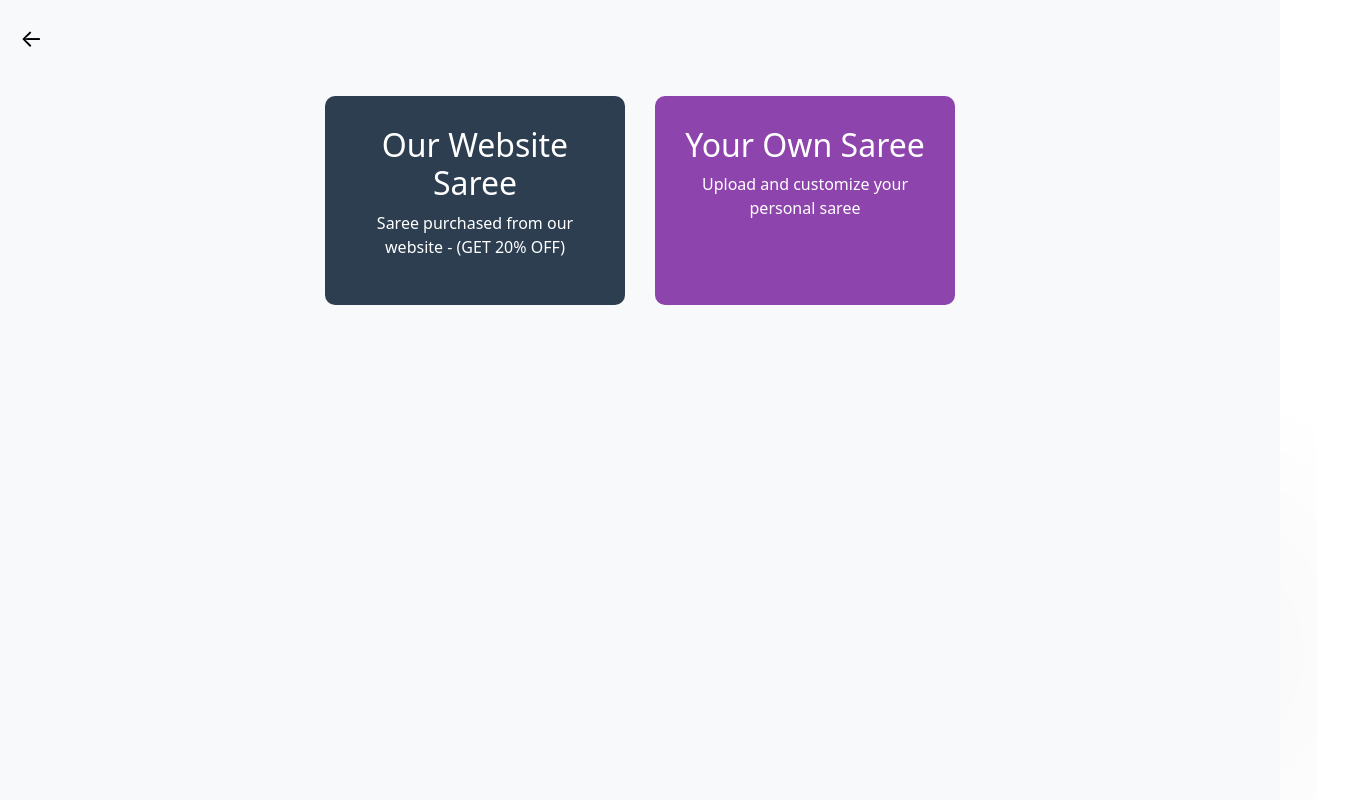
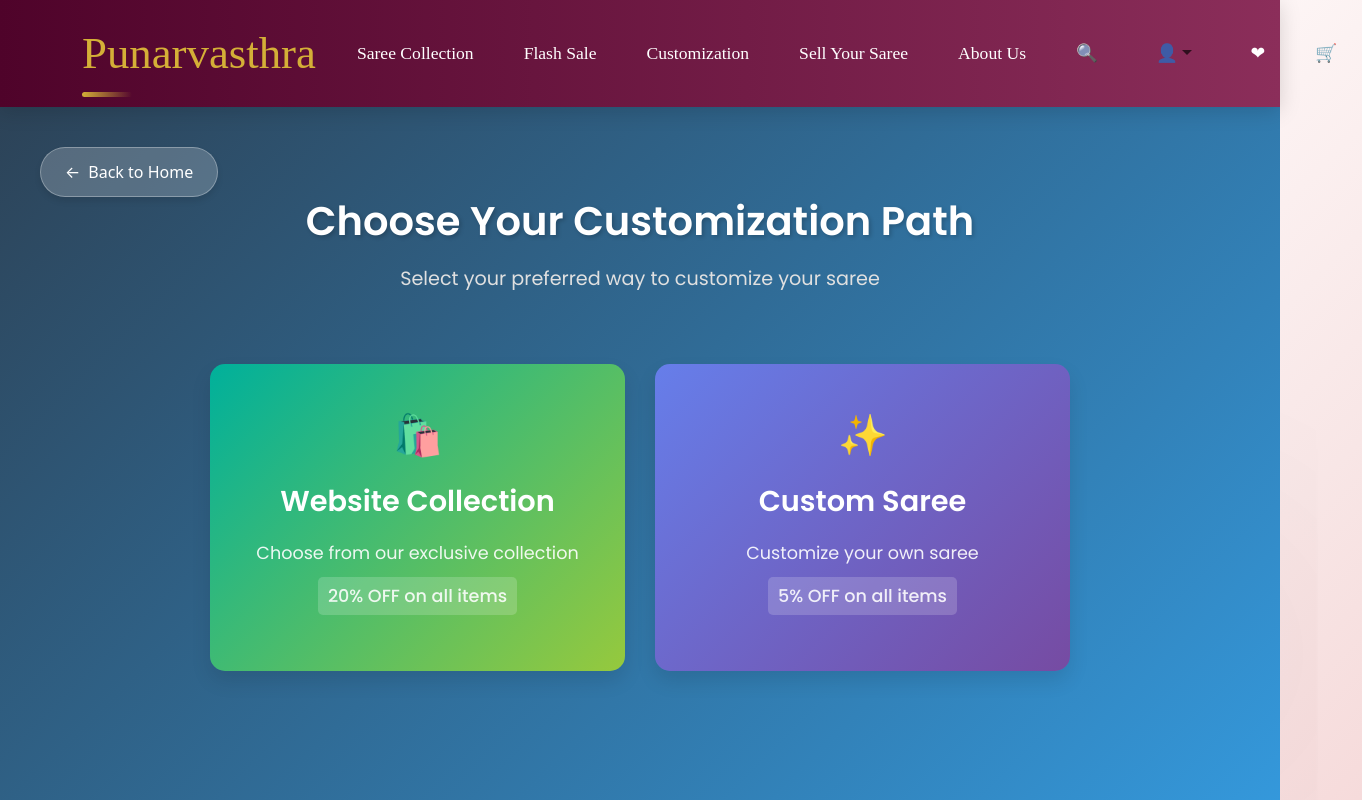
Before and after one commit to NishadiFernando/ITPM_-_NEW, a React (Create React App) app in the folder frontend/: page /customization in a window 1280 px wide. Shown: the whole page, 1362 px wide, since content can reach past the window. Built offline with nearby package versions, Linux system fonts and the light colour scheme.

Commit message:
modify my interfaces

```diff
--- a/frontend/package.json
+++ b/frontend/package.json
@@ -12,6 +12,7 @@
     "axios": "^1.9.0",
     "bootstrap": "^5.3.5",
     "chart.js": "^4.2.1",
+    "framer-motion": "^12.9.5",
     "html2canvas": "^1.4.1",
     "jspdf": "^2.5.1",
     "jspdf-autotable": "^3.5.28",
--- a/frontend/public/index.html
+++ b/frontend/public/index.html
@@ -15,7 +15,7 @@
       user's mobile device or desktop. See https://developers.google.com/web/fundamentals/web-app-manifest/
     -->
     <link rel="manifest" href="%PUBLIC_URL%/manifest.json" />
-    <link href="https://fonts.googleapis.com/css2?family=Playfair+Display:wght@400;600&family=Poppins:wght@300;400;500&display=swap" rel="stylesheet">
+    <link href="https://fonts.googleapis.com/css2?family=Playfair+Display:wght@400;700&family=Poppins:wght@400;500;600&display=swap" rel="stylesheet">
     <!--
       Notice the use of %PUBLIC_URL% in the tags above.
       It will be replaced with the URL of the `public` folder during the build.
--- a/frontend/src/Tailor/CustomizationPage.js
+++ b/frontend/src/Tailor/CustomizationPage.js
@@ -1,104 +1,204 @@
 import React from 'react';
 import { Link } from 'react-router-dom';
+import { motion } from 'framer-motion';
+import CustomNavbar from '../Navbar';
 
 const CustomizationPage = () => {
   const styles = {
     container: {
       minHeight: '100vh',
-      backgroundColor: '#f8f9fa',
-      padding: '20px',
+      background: 'linear-gradient(135deg, #2C3E50 0%, #3498db 100%)',
+      padding: '0',
+    },
+    mainContent: {
+      padding: '40px 20px',
     },
     header: {
       display: 'flex',
       alignItems: 'center',
-      marginBottom: '40px',
+      marginBottom: '30px',
+      maxWidth: '1200px',
+      margin: '0 auto',
     },
     backButton: {
+      display: 'flex',
+      alignItems: 'center',
       textDecoration: 'none',
-      color: '#000',
-      fontSize: '24px',
-      marginRight: '20px',
+      color: '#ffffff',
+      fontSize: '16px',
+      padding: '12px 24px',
+      borderRadius: '30px',
+      backgroundColor: 'rgba(255, 255, 255, 0.2)',
+      transition: 'all 0.3s ease',
+      boxShadow: '0 4px 6px rgba(0, 0, 0, 0.1)',
+      border: '1px solid rgba(255, 255, 255, 0.3)',
+    },
+    backButtonText: {
+      marginLeft: '8px',
+      fontWeight: '500',
     },
     content: {
       maxWidth: '1200px',
       margin: '0 auto',
       padding: '20px',
-      backgroundColor: 'white',
-      borderRadius: '15px',
-      boxShadow: '0 2px 10px rgba(0,0,0,0.1)',
     },
     title: {
-      color: '#FF1493',
+      color: '#ffffff',
       fontSize: '2.5rem',
       textAlign: 'center',
       marginBottom: '20px',
+      fontFamily: "'Poppins', sans-serif",
+      fontWeight: '600',
+      textShadow: '2px 2px 4px rgba(0,0,0,0.2)',
     },
     subtitle: {
-      color: '#666',
+      color: '#E0E0E0',
       textAlign: 'center',
       fontSize: '1.2rem',
-      marginBottom: '40px',
+      marginBottom: '50px',
+      fontFamily: "'Poppins', sans-serif",
+      fontWeight: '400',
     },
     optionsContainer: {
-      display: 'flex',
-      justifyContent: 'center',
+      display: 'grid',
+      gridTemplateColumns: 'repeat(auto-fit, minmax(300px, 1fr))',
       gap: '30px',
-      flexWrap: 'wrap',
+      maxWidth: '900px',
+      margin: '0 auto',
+      padding: '20px',
     },
     optionCard: {
-      width: '300px',
-      padding: '30px',
-      borderRadius: '10px',
+      display: 'flex',
+      flexDirection: 'column',
+      justifyContent: 'center',
+      alignItems: 'center',
+      padding: '40px 30px',
+      borderRadius: '15px',
       textAlign: 'center',
       cursor: 'pointer',
       textDecoration: 'none',
-      transition: 'transform 0.2s',
+      transition: 'all 0.3s ease',
+      minHeight: '250px',
+      boxShadow: '0 10px 20px rgba(0, 0, 0, 0.1)',
     },
     websiteSaree: {
-      backgroundColor: '#2C3E50',
+      background: 'linear-gradient(135deg, #00b09b, #96c93d)',
       color: 'white',
     },
     ownSaree: {
-      backgroundColor: '#8E44AD',
+      background: 'linear-gradient(135deg, #667eea, #764ba2)',
       color: 'white',
     },
-    cardIcon: {
-      fontSize: '40px',
-      marginBottom: '15px',
-    },
     cardTitle: {
-      fontSize: '1.5rem',
-      marginBottom: '10px',
+      fontSize: '1.8rem',
+      marginBottom: '20px',
+      fontFamily: "'Poppins', sans-serif",
+      color: '#ffffff',
+      fontWeight: '600',
     },
     cardDescription: {
-      fontSize: '1rem',
+      fontSize: '1.1rem',
+      lineHeight: '1.6',
+      fontFamily: "'Poppins', sans-serif",
+      color: '#ffffff',
       opacity: '0.9',
+    },
+    highlight: {
+      backgroundColor: 'rgba(255, 255, 255, 0.2)',
+      padding: '5px 10px',
+      borderRadius: '5px',
+      fontWeight: '500',
+      display: 'inline-block',
+      marginTop: '10px',
+    },
+    icon: {
+      fontSize: '2.5rem',
+      marginBottom: '20px',
+      color: '#ffffff',
     }
   };
 
   return (
     <div style={styles.container}>
+      <CustomNavbar />
+      <motion.div
+        initial={{ opacity: 0 }}
+        animate={{ opacity: 1 }}
+        transition={{ duration: 0.8 }}
+        style={styles.mainContent}
+      >
         <div style={styles.header}>
-        <Link to="/tailor-home" style={styles.backButton}>←</Link>
+          <motion.div
+            whileHover={{ scale: 1.05 }}
+            whileTap={{ scale: 0.95 }}
+          >
+            <Link to="/tailor-home" style={styles.backButton}>
+              <span>←</span>
+              <span style={styles.backButtonText}>Back to Home</span>
+            </Link>
+          </motion.div>
         </div>
 
+        <motion.h1
+          initial={{ y: -30 }}
+          animate={{ y: 0 }}
+          transition={{ type: "spring", stiffness: 100 }}
+          style={styles.title}
+        >
+          Choose Your Customization Path
+        </motion.h1>
+
+        <motion.p
+          initial={{ y: 30 }}
+          animate={{ y: 0 }}
+          transition={{ type: "spring", stiffness: 100 }}
+          style={styles.subtitle}
+        >
+          Select your preferred way to customize your saree
+        </motion.p>
+
         <div style={styles.optionsContainer}>
+          <motion.div
+            whileHover={{
+              scale: 1.03,
+              boxShadow: '0 15px 30px rgba(0, 0, 0, 0.2)'
+            }}
+            whileTap={{ scale: 0.98 }}
+          >
             <Link
               to="/saree-options/website"
               style={{...styles.optionCard, ...styles.websiteSaree}}
             >
-          <h2>Our Website Saree</h2>
-          <p>Saree purchased from our website - (GET 20% OFF)</p>
+              <span style={styles.icon}>🛍️</span>
+              <h2 style={styles.cardTitle}>Website Collection</h2>
+              <p style={styles.cardDescription}>
+                Choose from our exclusive collection
+                <span style={styles.highlight}>20% OFF on all items</span>
+              </p>
             </Link>
+          </motion.div>
 
+          <motion.div
+            whileHover={{
+              scale: 1.03,
+              boxShadow: '0 15px 30px rgba(0, 0, 0, 0.2)'
+            }}
+            whileTap={{ scale: 0.98 }}
+          >
             <Link
               to="/saree-options/own"
               style={{...styles.optionCard, ...styles.ownSaree}}
             >
-          <h2>Your Own Saree</h2>
-          <p>Upload and customize your personal saree</p>
+              <span style={styles.icon}>✨</span>
+              <h2 style={styles.cardTitle}>Custom Saree</h2>
+              <p style={styles.cardDescription}>
+                Customize your own saree
+                <span style={styles.highlight}>5% OFF on all items</span>
+              </p>
             </Link>
+          </motion.div>
         </div>
+      </motion.div>
     </div>
   );
 };
--- a/frontend/src/Tailor/SareeOptions.js
+++ b/frontend/src/Tailor/SareeOptions.js
@@ -1,77 +1,93 @@
 import React from 'react';
-import { useParams, Link, useNavigate, useLocation } from 'react-router-dom';
+import { useParams, Link } from 'react-router-dom';
+import CustomNavbar from '../Navbar';
 
 const SareeOptions = () => {
   const { type } = useParams();
-  const navigate = useNavigate();
-  const location = useLocation();
-  const isWebsiteSaree = location.pathname === '/website-saree';
 
   const styles = {
     container: {
       minHeight: '100vh',
-      backgroundColor: '#FFF5F5',
+      background: 'linear-gradient(135deg, #2C3E50 0%, #3498db 100%)',
+      padding: '0',
+    },
+    mainContent: {
       padding: '20px',
+      maxWidth: '1200px',
+      margin: '0 auto',
     },
     header: {
       display: 'flex',
       alignItems: 'center',
-      marginBottom: '40px',
+      marginBottom: '30px',
     },
     backButton: {
+      display: 'flex',
+      alignItems: 'center',
       textDecoration: 'none',
-      color: '#000',
-      fontSize: '24px',
-      marginRight: '20px',
-      cursor: 'pointer',
-      border: 'none',
-      background: 'none',
-      padding: '10px',
+      color: '#ffffff',
+      fontSize: '16px',
+      padding: '12px 24px',
+      borderRadius: '8px',
+      backgroundColor: 'rgba(255, 255, 255, 0.2)',
+      border: '1px solid rgba(255, 255, 255, 0.3)',
+      transition: 'all 0.3s ease',
+    },
+    backButtonText: {
+      marginLeft: '8px',
+      fontWeight: '500',
     },
     title: {
-      color: '#FF1493',
-      fontSize: '2.5rem',
+      color: '#ffffff',
+      fontSize: '2.2rem',
       textAlign: 'center',
-      marginBottom: '40px',
-      width: '100%',
+      marginBottom: '35px',
+      fontFamily: "'Poppins', sans-serif",
+      fontWeight: '600',
+      transition: 'opacity 0.3s ease',
     },
     optionsGrid: {
       display: 'grid',
-      gridTemplateColumns: 'repeat(auto-fit, minmax(300px, 1fr))',
-      gap: '30px',
-      maxWidth: '1200px',
-      margin: '0 auto',
-      padding: '20px',
+      gridTemplateColumns: 'repeat(auto-fit, minmax(280px, 1fr))',
+      gap: '25px',
+      padding: '15px',
     },
     optionCard: {
-      backgroundColor: 'white',
-      borderRadius: '15px',
+      backgroundColor: '#ffffff',
+      borderRadius: '12px',
       overflow: 'hidden',
-      boxShadow: '0 4px 15px rgba(0,0,0,0.1)',
-      transition: 'transform 0.3s ease',
-      cursor: 'pointer',
+      boxShadow: '0 4px 12px rgba(0,0,0,0.1)',
       textDecoration: 'none',
       color: 'inherit',
+      transition: 'all 0.3s ease',
+      transform: 'translateY(0)',
+      cursor: 'pointer',
     },
     cardImage: {
       width: '100%',
-      height: '250px',
+      height: '220px',
       objectFit: 'cover',
+      transition: 'transform 0.3s ease',
     },
     cardContent: {
       padding: '20px',
       textAlign: 'center',
+      backgroundColor: '#E3F2FD',
+      transition: 'background-color 0.3s ease',
     },
     cardTitle: {
       fontSize: '1.5rem',
-      fontWeight: 'bold',
+      fontWeight: '600',
       marginBottom: '10px',
-      color: '#333',
+      color: '#1565C0',
+      fontFamily: "'Poppins', sans-serif",
     },
     cardDescription: {
-      fontSize: '1rem',
-      color: '#666',
+      fontSize: '1.1rem',
+      color: '#2C3E50',
       marginBottom: '10px',
+      fontFamily: "'Poppins', sans-serif",
+      lineHeight: '1.5',
     },
   };
 
@@ -80,7 +96,7 @@ const SareeOptions = () => {
       title: 'Lehenga',
       description: 'Transform into an elegant lehenga set',
       image: '/images/lehenga.jpg',
-      path: isWebsiteSaree ? '/customize/website-lehenga' : '/customize/lehenga'
+      path: `/customize/${type}-lehenga`
     },
     {
       title: 'Cushion Covers & Curtains',
@@ -114,17 +130,35 @@ const SareeOptions = () => {
     }
   ];
 
-  const handleContinue = () => {
-    navigate(`/customize/${type}`);
+  const handleCardHover = (event) => {
+    event.currentTarget.style.transform = 'translateY(-5px)';
+    event.currentTarget.style.boxShadow = '0 8px 16px rgba(0,0,0,0.15)';
+  };
+
+  const handleCardLeave = (event) => {
+    event.currentTarget.style.transform = 'translateY(0)';
+    event.currentTarget.style.boxShadow = '0 4px 12px rgba(0,0,0,0.1)';
   };
 
   return (
     <div style={styles.container}>
+      <CustomNavbar />
+      <div style={styles.mainContent}>
         <div style={styles.header}>
-        <Link to="/customization" style={styles.backButton}>← Back</Link>
+          <Link
+            to="/customization"
+            style={styles.backButton}
+            onMouseEnter={e => e.currentTarget.style.backgroundColor = 'rgba(255, 255, 255, 0.3)'}
+            onMouseLeave={e => e.currentTarget.style.backgroundColor = 'rgba(255, 255, 255, 0.2)'}
+          >
+            <span>←</span>
+            <span style={styles.backButtonText}>Back</span>
+          </Link>
         </div>
 
-      <h1 style={styles.title}>{type === 'website' ? 'Website Saree' : 'Own Saree'} Options</h1>
+        <h1 style={styles.title}>
+          {type === 'website' ? 'Website Saree' : 'Own Saree'} Options
+        </h1>
 
         <div style={styles.optionsGrid}>
           {options.map((option, index) => (
@@ -132,12 +166,8 @@ const SareeOptions = () => {
               key={index}
               to={option.path}
               style={styles.optionCard}
-            onMouseEnter={(e) => {
-              e.currentTarget.style.transform = 'translateY(-10px)';
-            }}
-            onMouseLeave={(e) => {
-              e.currentTarget.style.transform = 'translateY(0)';
-            }}
+              onMouseEnter={handleCardHover}
+              onMouseLeave={handleCardLeave}
             >
               <img
                 src={option.image}
@@ -151,7 +181,7 @@ const SareeOptions = () => {
             </Link>
           ))}
         </div>
-      <button onClick={handleContinue}>Continue to Customization</button>
+      </div>
     </div>
   );
 };
--- a/frontend/src/Tailor/TailorHome.js
+++ b/frontend/src/Tailor/TailorHome.js
@@ -1,11 +1,36 @@
-import React from 'react';
+import React, { useEffect } from 'react';
 import { Link, useNavigate } from 'react-router-dom';
-import CustomNavbar from '../Navbar';  // Updated import path
+import CustomNavbar from '../Navbar';
 import 'bootstrap/dist/css/bootstrap.min.css';
-import '../App.css'; // Assuming styles are in App.css
+import '../App.css';
+import { motion } from 'framer-motion'; // Add this import
 
 const TailorHome = () => {
   const navigate = useNavigate();
+
+  const containerVariants = {
+    hidden: { opacity: 0 },
+    visible: {
+      opacity: 1,
+      transition: {
+        duration: 1,
+        staggerChildren: 0.3
+      }
+    }
+  };
+
+  const itemVariants = {
+    hidden: { y: 50, opacity: 0 },
+    visible: {
+      y: 0,
+      opacity: 1,
+      transition: {
+        type: "spring",
+        stiffness: 100,
+        damping: 10
+      }
+    }
+  };
 
   const styles = {
     container: {
@@ -18,57 +43,82 @@ const TailorHome = () => {
       position: 'absolute',
       width: '100%',
       height: '100%',
-      backgroundImage: `linear-gradient(rgba(86, 0, 39, 0.85), rgba(86, 0, 39, 0.85)), url('/images/saree-collage.jpg')`,
+      backgroundImage: `linear-gradient(rgba(0, 0, 0, 0.6), rgba(86, 0, 39, 0.8)), url('/images/saree-collage.jpg')`,
       backgroundSize: 'cover',
       backgroundPosition: 'center',
+      backgroundAttachment: 'fixed', // Parallax effect
       display: 'flex',
       flexDirection: 'column',
       justifyContent: 'center',
       alignItems: 'center',
       color: 'white',
+      transition: 'all 0.5s ease-in-out',
     },
     header: {
-      fontSize: '4rem',
+      fontSize: '4.5rem',
       fontWeight: 'bold',
       marginBottom: '1rem',
       textAlign: 'center',
+      textShadow: '2px 2px 4px rgba(0,0,0,0.3)',
+      fontFamily: "'Playfair Display', serif",
     },
     subheader: {
-      fontSize: '1.8rem',
-      marginBottom: '2rem',
+      fontSize: '2rem',
+      marginBottom: '2.5rem',
       textAlign: 'center',
+      textShadow: '1px 1px 3px rgba(0,0,0,0.2)',
+      fontFamily: "'Poppins', sans-serif",
+      maxWidth: '800px',
+      lineHeight: '1.4',
     },
     buttonContainer: {
       display: 'flex',
-      gap: '1rem',
+      gap: '2rem',
+      zIndex: 2,
     },
     button: {
-      padding: '12px 24px',
-      fontSize: '1.1rem',
+      padding: '15px 35px',
+      fontSize: '1.2rem',
       cursor: 'pointer',
       border: 'none',
-      borderRadius: '4px',
+      borderRadius: '50px',
       textDecoration: 'none',
-      transition: 'transform 0.2s',
+      transition: 'all 0.3s ease',
+      fontFamily: "'Poppins', sans-serif",
+      fontWeight: '600',
+      boxShadow: '0 4px 15px rgba(0,0,0,0.2)',
+      display: 'inline-block',
+      textTransform: 'uppercase',
+      letterSpacing: '1px',
     },
     primaryButton: {
-      backgroundColor: '#FFD700',
+      background: 'linear-gradient(45deg, #FFD700, #FFA500)',
       color: '#560027',
-      fontWeight: 'bold',
+      border: 'none',
+      '&:hover': {
+        transform: 'translateY(-3px)',
+        boxShadow: '0 6px 20px rgba(255,215,0,0.4)',
+      }
     },
     secondaryButton: {
       backgroundColor: 'transparent',
       border: '2px solid #FFD700',
       color: '#FFD700',
-    },
+      position: 'relative',
+      overflow: 'hidden',
+      zIndex: 1,
+      '&:hover': {
+        color: '#560027',
+        borderColor: 'transparent',
+        background: 'linear-gradient(45deg, #FFD700, #FFA500)',
+        transform: 'translateY(-3px)',
+      }
+    }
   };
 
   const handleWishlistClick = (e) => e.preventDefault();
   const handleSearchClick = (e) => e.preventDefault();
-
-  const handleCustomizeClick = () => {
-    navigate('/customization');
-  };
+  const handleCustomizeClick = () => navigate('/customization');
 
   return (
     <div style={styles.container}>
@@ -77,26 +127,69 @@ const TailorHome = () => {
         onSearchClick={handleSearchClick}
       />
 
-      <div style={styles.backgroundImage}>
-        <h1 style={styles.header}>Your Vision, Our Craft</h1>
-        <p style={styles.subheader}>
+      <motion.div
+        variants={containerVariants}
+        initial="hidden"
+        animate="visible"
+        style={styles.backgroundImage}
+      >
+        <motion.h1
+          variants={itemVariants}
+          style={styles.header}
+        >
+          Your Vision, Our Craft
+        </motion.h1>
+
+        <motion.p
+          variants={itemVariants}
+          style={styles.subheader}
+        >
           Breathe New Life into Your Sarees - Custom Creations Just for You!
-        </p>
-        <div style={styles.buttonContainer}>
-          <button
+        </motion.p>
+
+        <motion.div
+          variants={itemVariants}
+          style={styles.buttonContainer}
+        >
+          <motion.button
+            whileHover={{
+              scale: 1.05,
+              boxShadow: '0 8px 25px rgba(255,215,0,0.5)',
+              backgroundColor: '#FFE55C'
+            }}
+            whileTap={{ scale: 0.95 }}
+            transition={{
+              type: "spring",
+              stiffness: 500,
+              damping: 15
+            }}
             onClick={handleCustomizeClick}
             style={{ ...styles.button, ...styles.primaryButton }}
           >
-            CUSTOMIZE NOW
-          </button>
-          <Link
-            to="/our-tailors"
-            style={{ ...styles.button, ...styles.secondaryButton }}
+            Customize Now
+          </motion.button>
+
+          <motion.div
+            whileHover={{
+              scale: 1.05,
+              boxShadow: '0 8px 25px rgba(255,215,0,0.3)'
+            }}
+            whileTap={{ scale: 0.95 }}
+            transition={{
+              type: "spring",
+              stiffness: 500,
+              damping: 15
+            }}
           >
-            OUR TAILORS
-          </Link>
-        </div>
-      </div>
+            <Link
+              to="/our-tailors"
+              style={{ ...styles.button, ...styles.secondaryButton }}
+            >
+              Our Tailors
+            </Link>
+          </motion.div>
+        </motion.div>
+      </motion.div>
     </div>
   );
 };
```
Also changed, not shown: frontend/public/images/saree-collage.jpg (added), 1 other file (tests, documents, lock files or other folders). Lines whose indentation alone changed are shown as unchanged.
